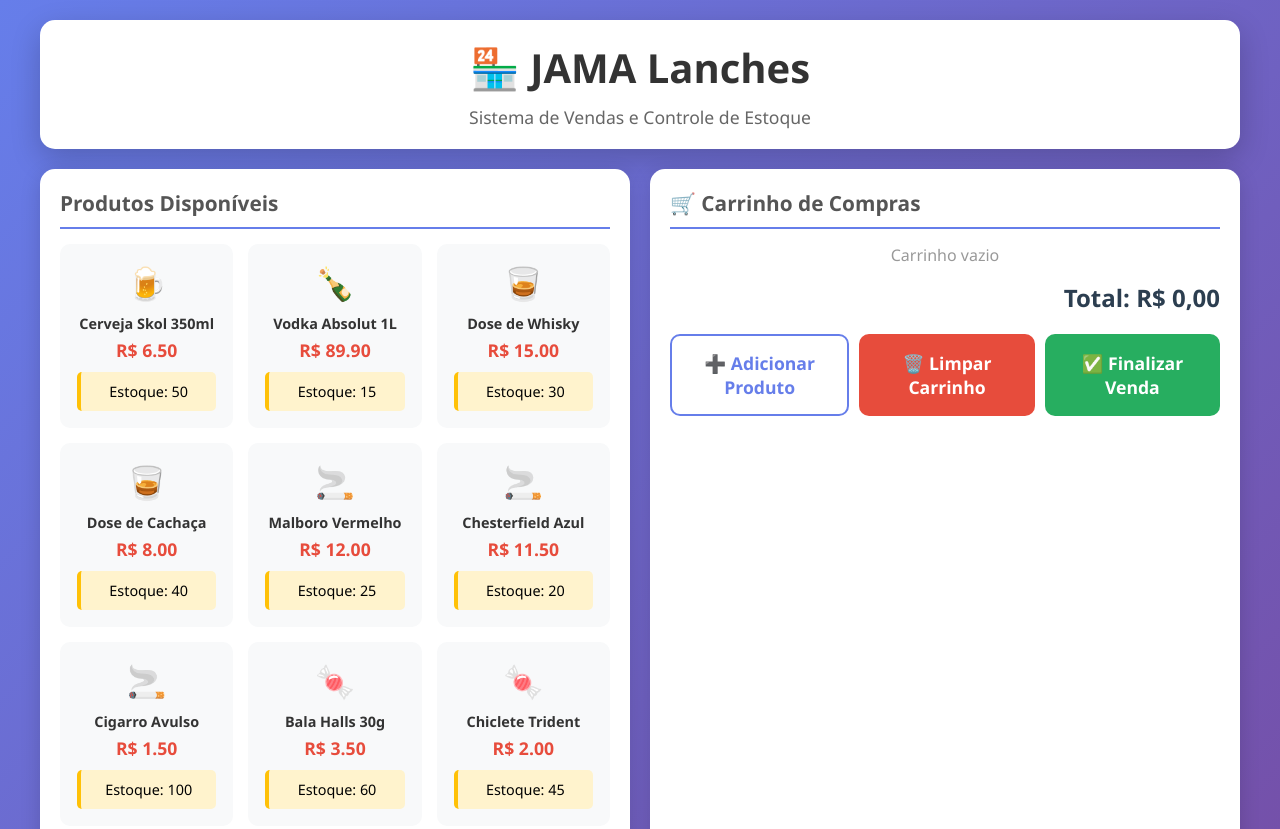
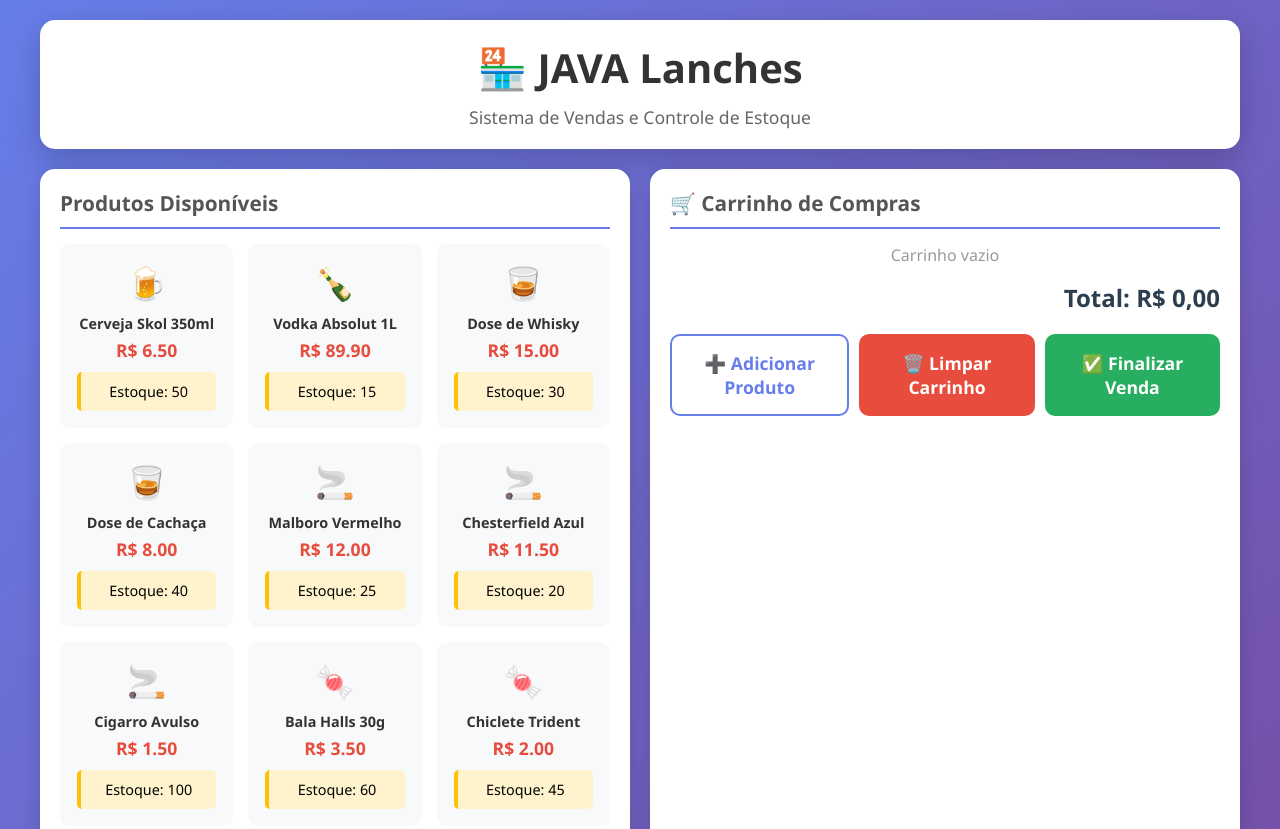
Before and after one commit to akilessimiao/sistema-venda-armarinho, a plain HTML site: page index.html in a window 1280 px wide. Shown: the top 829 px of the page. Drawn offline with Linux system fonts and the light colour scheme.

Commit message:
Atualizar o index.html

```diff
--- a/index.html
+++ b/index.html
@@ -331,7 +331,7 @@
 <body>
     <div class="container">
         <header>
-            <h1>🏪 JAMA Lanches</h1>
+            <h1>🏪 JAVA Lanches</h1>
             <p class="subtitle">Sistema de Vendas e Controle de Estoque</p>
         </header>
 
```
